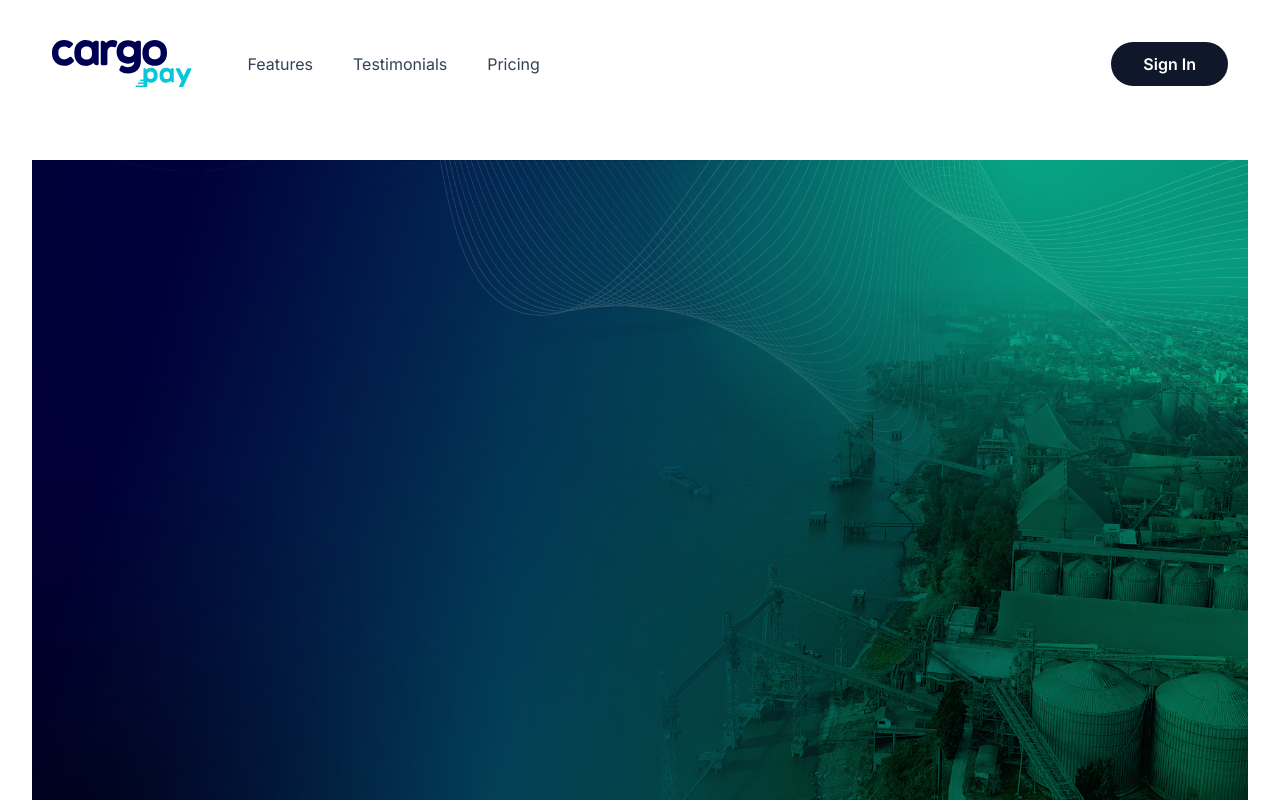
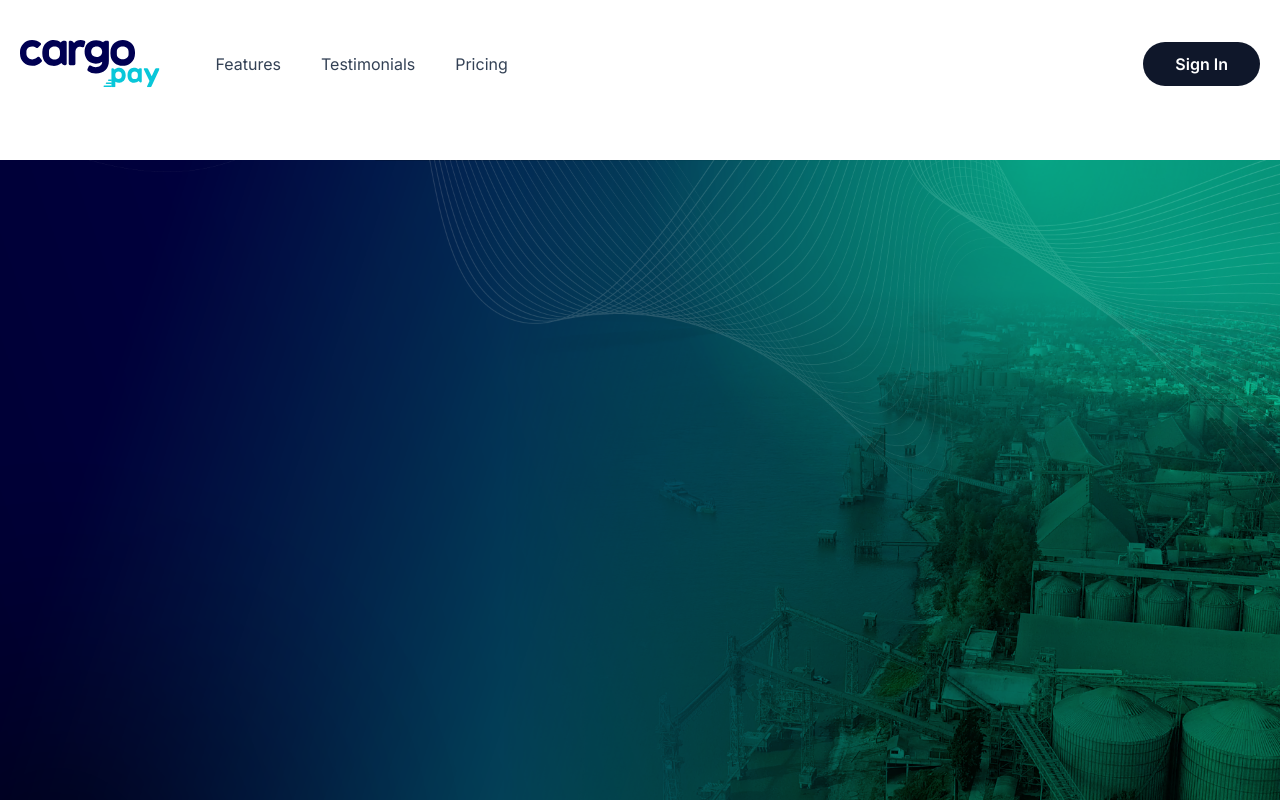
Before and after one commit to sophiiaR/cargo_pay, a Next.js app: page / in a window 1280 px wide. Shown: the top 800 px of the page. Built offline with nearby package versions, Linux system fonts and the light colour scheme.

Commit message:
Change width and remove padding

```diff
--- a/src/components/Container.jsx
+++ b/src/components/Container.jsx
@@ -3,7 +3,7 @@ import clsx from 'clsx'
 export function Container({ className, ...props }) {
   return (
     <div
-      className={clsx('mx-auto max-w-7xl px-4 sm:px-6 lg:px-8', className)}
+      className={clsx('mx-auto max-w-[160rem]', className)}
       {...props}
     />
   )
```
